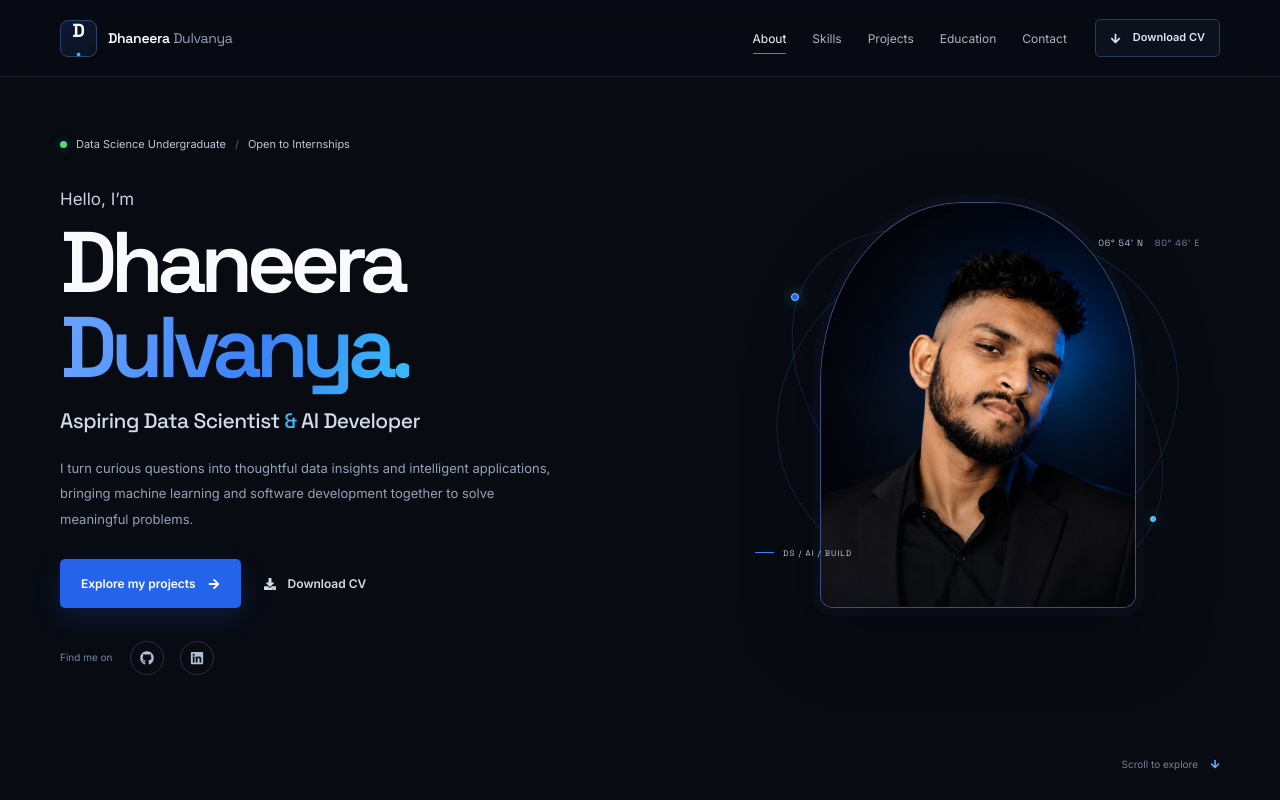
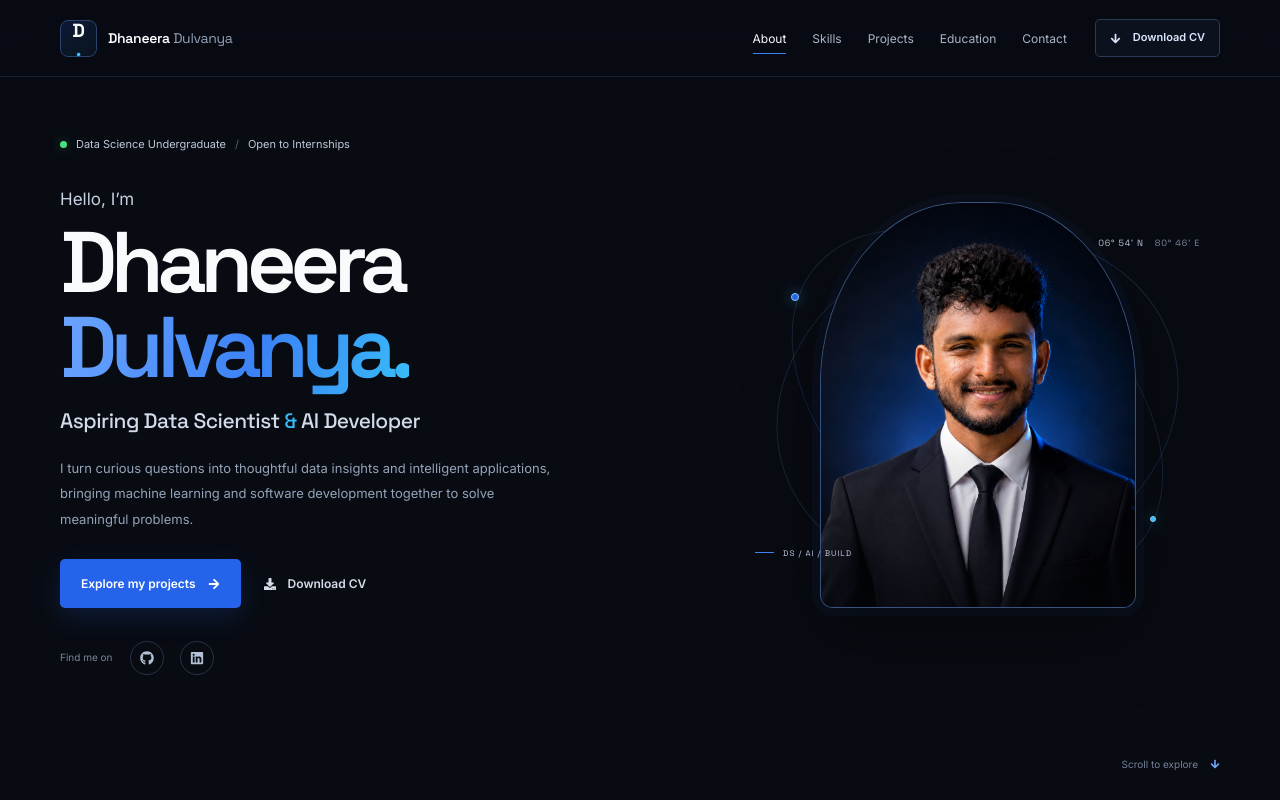
Before and after one commit to DhaneeraDulvanya/portfolio, a React (Vite) app: page / in a window 1280 px wide. Shown: the top 800 px of the page. Built offline with nearby package versions, Linux system fonts and the light colour scheme.

Commit message:
added my professional image to the above of the page

```diff
--- a/src/components/Hero.jsx
+++ b/src/components/Hero.jsx
@@ -24,7 +24,7 @@ const Hero = () => (
       <div className="hero-visual" aria-label="Portrait of Dhaneera Dulvanya">
         <div className="orbit orbit-one" />
         <div className="orbit orbit-two" />
-        <div className="portrait-frame"><img src="/portfolio/images/pic.png" alt="Dhaneera Dulvanya" /></div>
+        <div className="portrait-frame"><img src="/portfolio/images/Dhaneera-professional.png" alt="Dhaneera Dulvanya" /></div>
         <div className="visual-coordinate coordinate-top">06° 54' N <span>80° 46' E</span></div>
         <div className="visual-coordinate coordinate-bottom"><span className="coordinate-line" />DS / AI / BUILD</div>
         <div className="visual-node node-one" />
```
